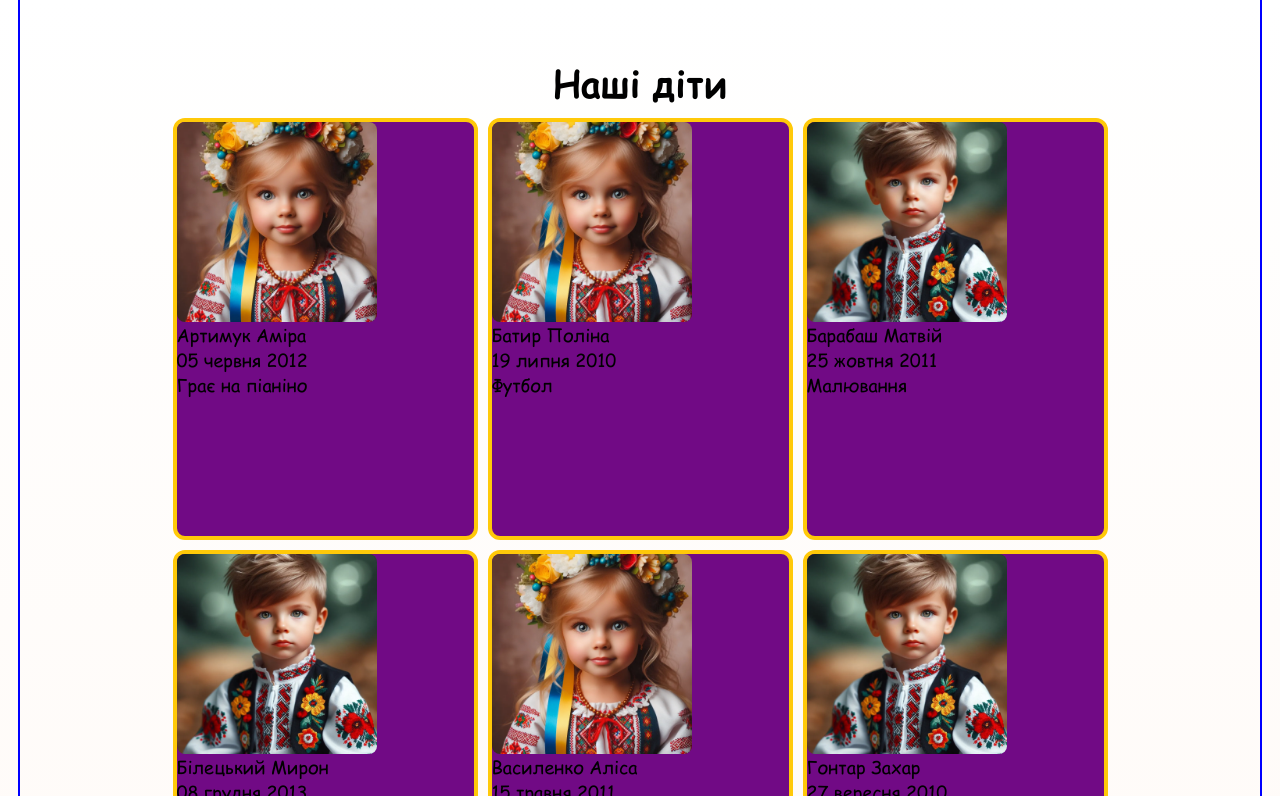
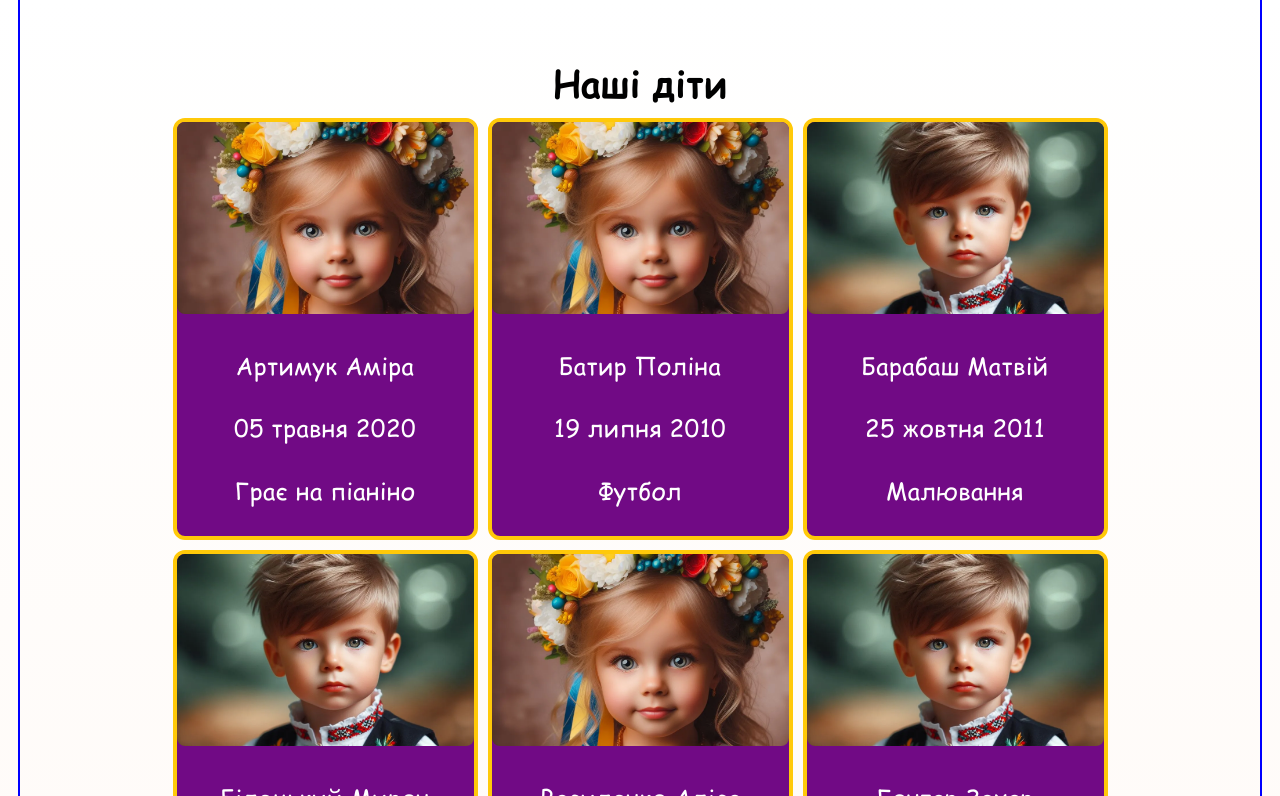
Before and after one commit to Iryna-Artymuk/Child_Day_Care, a React (Vite) app: page / in a window 1280 px wide. Shown: the part 624-1420 px from the top of the page. Built offline with nearby package versions, Linux system fonts and the light colour scheme.

Commit message:
feat(our kids): add flip function on mouse enter

```diff
--- a/src/components/main/ourKids/Card.jsx
+++ b/src/components/main/ourKids/Card.jsx
@@ -1,13 +1,15 @@
 import { useState } from 'react';
 import ReactCardFlip from 'react-card-flip';
 
+import styles from './OurKids.module.scss';
 const CardStyle = {
   borderRadius: '12px',
   border: '4px solid #FFC909',
   background: '#710A85',
   width: '305px',
   height: '422px',
-  cursor: ' pointer',
+  cursor: 'pointer',
+  padding: '0px',
 };
 const Card = ({ childInfo }) => {
   const [isFlipped, setIsFlipped] = useState(false);
@@ -16,12 +18,13 @@ const Card = ({ childInfo }) => {
     <ReactCardFlip isFlipped={isFlipped} flipDirection="horizontal">
       <div
         style={CardStyle}
-        // className={styles.contentWrapper}
+        className={styles.cardFront}
+        onClick={() => setIsFlipped(!isFlipped)}
         onMouseEnter={() => setIsFlipped(!isFlipped)}
-        // onMouseLeave={() => setIsFlipped(!isFlipped)}
+        onMouseLeave={() => setIsFlipped(!isFlipped)}
       >
-        <div>
-          <img src={childInfo.photo} width={200} height={200} alt="" />
+        <img src={childInfo.photo} alt="" />
+        <div className={styles.info}>
           <p>{childInfo.name}</p>
           <p>{childInfo.DOB}</p>
           <p>{childInfo.hobby}</p>
@@ -30,9 +33,10 @@ const Card = ({ childInfo }) => {
 
       <div
         style={CardStyle}
+        onClick={() => setIsFlipped(!isFlipped)}
+        className={styles.cardBack}
         onMouseEnter={() => setIsFlipped(!isFlipped)}
         onMouseLeave={() => setIsFlipped(!isFlipped)}
-        className="CardBack"
       >
         <img src={childInfo.photo} alt="" />
       </div>
--- a/src/components/main/ourKids/OurKids.module.scss
+++ b/src/components/main/ourKids/OurKids.module.scss
@@ -24,3 +24,38 @@
     border-radius: 8px;
   }
 }
+.cardFront {
+  width: 100%;
+  height: 100%;
+  @extend%aligncenter;
+  flex-direction: column;
+  justify-content: flex-start;
+  gap: 5px;
+  padding: 15px;
+  color: $textWhite;
+  font-size: 24px;
+  letter-spacing: 0.42px;
+  .info {
+    width: 100%;
+    height: 100%;
+    @extend%aligncenter;
+    flex-direction: column;
+    justify-content: space-evenly;
+  }
+  img {
+    width: 100%;
+    height: 192px;
+    object-fit: cover;
+    object-position: top;
+    border-radius: 8px;
+  }
+}
+.cardBack {
+  width: 100%;
+  height: 100%;
+  img {
+    width: 100%;
+    height: 100%;
+    object-fit: cover;
+  }
+}
--- a/src/constants/data/kidsData.js
+++ b/src/constants/data/kidsData.js
@@ -1,7 +1,7 @@
 export const kidsData = [
   {
     name: 'Артимук Аміра',
-    DOB: '05 червня 2012',
+    DOB: '05 травня 2020',
     hobby: 'Грає на піаніно',
     photo: 'images/default/default_girl.webp',
     sex: 'дівчинка',
@@ -57,7 +57,7 @@ export const kidsData = [
   },
   {
     name: 'Івко Богдан',
-    DOB: '20 червня 2010',
+    DOB: '22 січня 2020',
     hobby: 'Читання',
     photo: 'images/default/default_boy.webp',
     sex: 'хлопчик',
```
